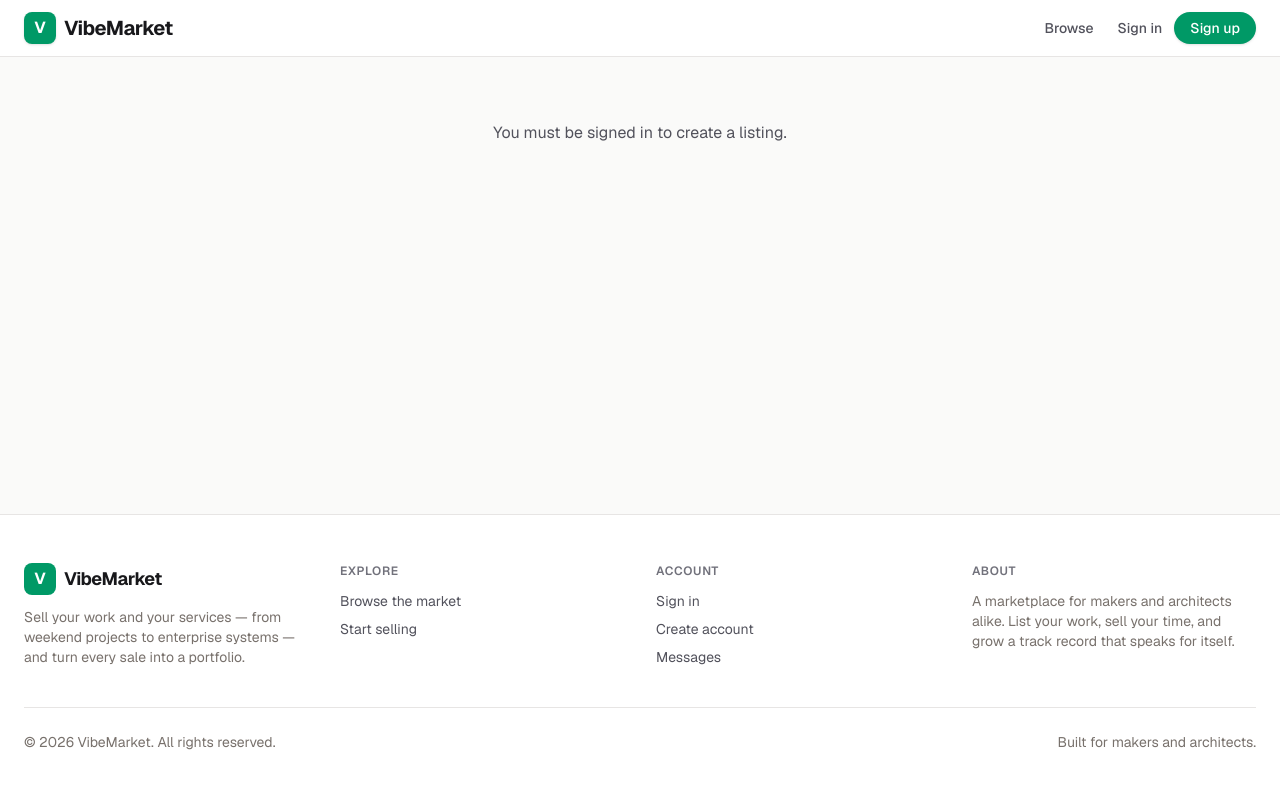
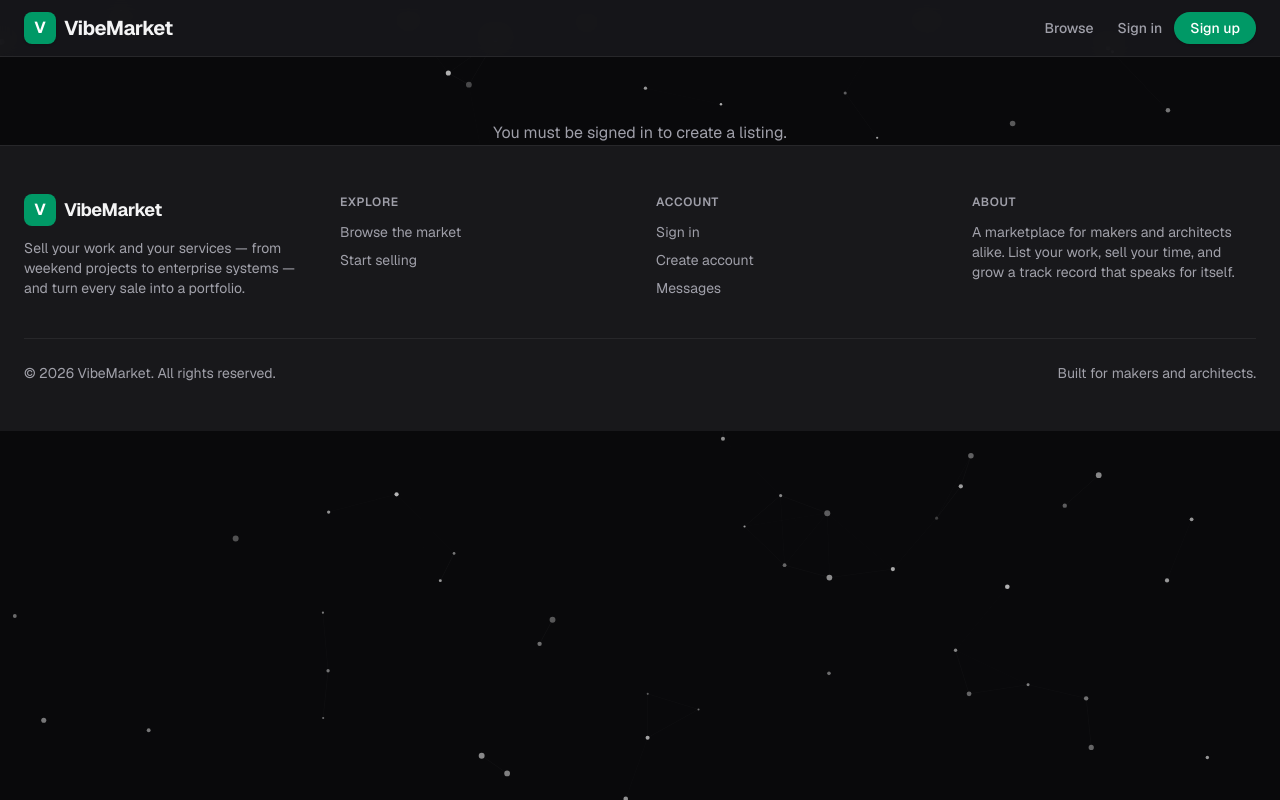
Before and after one commit to seed0001/marketplace, a Next.js app: page /listings/new in a window 1280 px wide. Built offline with nearby package versions, Linux system fonts and the light colour scheme; no server answers.

Commit message:
Dark theme with animated particle background

```diff
--- a/src/app/globals.css
+++ b/src/app/globals.css
@@ -3,17 +3,15 @@
 
 /*
  * VibeMarket design system
- * Committed light theme. The previous prefers-color-scheme:dark block flipped
- * text to light gray while backgrounds stayed white, which washed out the
- * navbar and other surfaces. We now ship a single, consistent light theme.
+ * Dark theme with light particles.
  */
 
 :root {
-  --background: #fafaf9;   /* warm off-white page background (zinc-50-ish) */
-  --surface: #ffffff;      /* cards, navbar, panels */
-  --foreground: #0c0a09;   /* near-black primary text */
-  --muted: #78716c;        /* secondary text */
-  --border: #e7e5e4;       /* hairline borders */
+  --background: #09090b;   /* zinc-950 page background */
+  --surface: #18181b;      /* zinc-900 cards, navbar, panels */
+  --foreground: #fafafa;   /* zinc-50 primary text */
+  --muted: #a1a1aa;        /* zinc-400 secondary text */
+  --border: #27272a;       /* zinc-800 hairline borders */
 }
 
 @theme inline {
--- a/src/app/layout.tsx
+++ b/src/app/layout.tsx
@@ -4,6 +4,7 @@ import "./globals.css";
 import { Providers } from "@/components/Providers";
 import { Navbar } from "@/components/Navbar";
 import { Footer } from "@/components/Footer";
+import { ParticleBackground } from "@/components/ParticleBackground";
 
 const geistSans = Geist({
   variable: "--font-geist-sans",
@@ -48,11 +49,14 @@ export default function RootLayout({
       lang="en"
       className={`${geistSans.variable} ${geistMono.variable} h-full antialiased`}
     >
-      <body className="min-h-full flex flex-col bg-zinc-50">
+      <body className="min-h-full flex flex-col bg-zinc-950">
+        <ParticleBackground />
         <Providers>
-          <Navbar />
-          <main className="flex-1">{children}</main>
-          <Footer />
+          <div className="relative z-10 flex flex-col min-h-full">
+            <Navbar />
+            <main className="flex-1">{children}</main>
+            <Footer />
+          </div>
         </Providers>
       </body>
     </html>
--- a/src/app/listings/new/page.tsx
+++ b/src/app/listings/new/page.tsx
@@ -16,7 +16,7 @@ export default function NewListing() {
   if (!session) {
     return (
       <div className="mx-auto max-w-lg mt-16 px-4 text-center">
-        <p className="text-zinc-600">You must be signed in to create a listing.</p>
+        <p className="text-zinc-400">You must be signed in to create a listing.</p>
       </div>
     );
   }
@@ -122,7 +122,7 @@ export default function NewListing() {
             type="checkbox"
             className="rounded border-zinc-300 text-emerald-600 focus:ring-emerald-500"
           />
-          <span className="text-sm text-zinc-600">18+ age-restricted content</span>
+          <span className="text-sm text-zinc-400">18+ age-restricted content</span>
         </label>
         <div>
           <label className="block text-sm font-medium mb-1">Photos</label>
--- a/src/app/messages/[id]/page.tsx
+++ b/src/app/messages/[id]/page.tsx
@@ -116,7 +116,7 @@ export default function ChatPage(props: { params: Promise<{ id: string }> }) {
   if (!session) {
     return (
       <div className="mx-auto max-w-lg mt-16 px-4 text-center">
-        <p className="text-zinc-600">Sign in to view messages.</p>
+        <p className="text-zinc-400">Sign in to view messages.</p>
       </div>
     );
   }
@@ -188,7 +188,7 @@ export default function ChatPage(props: { params: Promise<{ id: string }> }) {
         <div className="mt-8 rounded-xl border bg-white p-5">
           <h3 className="text-sm font-semibold mb-3">Leave feedback</h3>
           {myFeedback ? (
-            <div className="text-sm text-zinc-600">
+            <div className="text-sm text-zinc-400">
               <p>You rated {otherPerson?.name || "User"}: <span className="text-amber-500">{'★'.repeat(myFeedback.rating)}</span></p>
               {myFeedback.comment && <p className="mt-1 text-zinc-500">{myFeedback.comment}</p>}
               <p className="text-xs text-zinc-400 mt-2">Feedback can only be left once per listing.</p>
--- a/src/app/profile/page.tsx
+++ b/src/app/profile/page.tsx
@@ -35,7 +35,7 @@ export default function ProfilePage() {
   if (!session) {
     return (
       <div className="mx-auto max-w-lg mt-16 px-4 text-center">
-        <p className="text-zinc-600">Sign in to view your profile.</p>
+        <p className="text-zinc-400">Sign in to view your profile.</p>
       </div>
     );
   }
--- a/src/components/Footer.tsx
+++ b/src/components/Footer.tsx
@@ -8,7 +8,7 @@ export function Footer() {
       <div className="mx-auto max-w-7xl px-4 py-12 sm:px-6">
         <div className="grid gap-8 sm:grid-cols-2 lg:grid-cols-4">
           <div className="max-w-xs">
-            <Link href="/" className="flex items-center gap-2 text-zinc-900">
+            <Link href="/" className="flex items-center gap-2 text-zinc-100">
               <span className="flex h-8 w-8 items-center justify-center rounded-lg bg-emerald-600 text-base font-bold text-white">
                 V
               </span>
@@ -21,17 +21,17 @@ export function Footer() {
           </div>
 
           <div>
-            <h3 className="text-xs font-semibold uppercase tracking-wider text-zinc-500">
+            <h3 className="text-xs font-semibold uppercase tracking-wider text-zinc-400">
               Explore
             </h3>
             <ul className="mt-3 space-y-2 text-sm">
               <li>
-                <Link href="/listings" className="text-zinc-600 hover:text-emerald-600 transition-colors">
+                <Link href="/listings" className="text-zinc-400 hover:text-emerald-500 transition-colors">
                   Browse the market
                 </Link>
               </li>
               <li>
-                <Link href="/listings/new" className="text-zinc-600 hover:text-emerald-600 transition-colors">
+                <Link href="/listings/new" className="text-zinc-400 hover:text-emerald-500 transition-colors">
                   Start selling
                 </Link>
               </li>
@@ -39,22 +39,22 @@ export function Footer() {
           </div>
 
           <div>
-            <h3 className="text-xs font-semibold uppercase tracking-wider text-zinc-500">
+            <h3 className="text-xs font-semibold uppercase tracking-wider text-zinc-400">
               Account
             </h3>
             <ul className="mt-3 space-y-2 text-sm">
               <li>
-                <Link href="/auth/signin" className="text-zinc-600 hover:text-emerald-600 transition-colors">
+                <Link href="/auth/signin" className="text-zinc-400 hover:text-emerald-500 transition-colors">
                   Sign in
                 </Link>
               </li>
               <li>
-                <Link href="/auth/signup" className="text-zinc-600 hover:text-emerald-600 transition-colors">
+                <Link href="/auth/signup" className="text-zinc-400 hover:text-emerald-500 transition-colors">
                   Create account
                 </Link>
               </li>
               <li>
-                <Link href="/messages" className="text-zinc-600 hover:text-emerald-600 transition-colors">
+                <Link href="/messages" className="text-zinc-400 hover:text-emerald-500 transition-colors">
                   Messages
                 </Link>
               </li>
@@ -62,7 +62,7 @@ export function Footer() {
           </div>
 
           <div>
-            <h3 className="text-xs font-semibold uppercase tracking-wider text-zinc-500">
+            <h3 className="text-xs font-semibold uppercase tracking-wider text-zinc-400">
               About
             </h3>
             <p className="mt-3 text-sm text-muted">
--- a/src/components/ListingCard.tsx
+++ b/src/components/ListingCard.tsx
@@ -16,7 +16,7 @@ export function ListingCard({ listing }: { listing: Listing }) {
   return (
     <Link
       href={`/listings/${listing.id}`}
-      className="group block overflow-hidden rounded-3xl border bg-white shadow-sm transition-all hover:-translate-y-0.5 hover:shadow-xl"
+      className="group block overflow-hidden rounded-3xl border bg-surface shadow-sm transition-all hover:-translate-y-0.5 hover:shadow-xl"
     >
       <div className="aspect-[4/3] bg-zinc-100 overflow-hidden relative">
         {listing.images[0] ? (
@@ -33,7 +33,7 @@ export function ListingCard({ listing }: { listing: Listing }) {
           </div>
         )}
         {listing.category && (
-          <div className="absolute top-3 right-3 rounded-full bg-white/90 px-2.5 py-0.5 text-[11px] font-medium text-zinc-700 shadow">
+          <div className="absolute top-3 right-3 rounded-full bg-surface/90 px-2.5 py-0.5 text-[11px] font-medium text-zinc-300 shadow">
             {listing.category}
           </div>
         )}
--- a/src/components/Navbar.tsx
+++ b/src/components/Navbar.tsx
@@ -11,7 +11,7 @@ export function Navbar() {
   return (
     <nav className="sticky top-0 z-50 border-b border-border bg-surface/90 backdrop-blur">
       <div className="mx-auto max-w-7xl flex items-center justify-between px-4 py-3 sm:px-6">
-        <Link href="/" className="flex items-center gap-2 text-zinc-900">
+        <Link href="/" className="flex items-center gap-2 text-zinc-100">
           <span className="flex h-8 w-8 items-center justify-center rounded-lg bg-emerald-600 text-base font-bold text-white shadow-sm">
             V
           </span>
@@ -19,7 +19,7 @@ export function Navbar() {
         </Link>
 
         <div className="hidden sm:flex items-center gap-6">
-          <Link href="/listings" className="text-sm font-medium text-zinc-600 hover:text-emerald-600 transition-colors">
+          <Link href="/listings" className="text-sm font-medium text-zinc-400 hover:text-emerald-500 transition-colors">
             Browse
           </Link>
           {session ? (
@@ -30,7 +30,7 @@ export function Navbar() {
               >
                 + Sell
               </Link>
-              <Link href="/messages" className="text-sm font-medium text-zinc-600 hover:text-emerald-600 transition-colors">
+              <Link href="/messages" className="text-sm font-medium text-zinc-400 hover:text-emerald-500 transition-colors">
                 Messages
               </Link>
               <div className="relative">
@@ -38,7 +38,7 @@ export function Navbar() {
                   onClick={() => setMenuOpen(!menuOpen)}
                   className="flex items-center gap-2 text-sm font-medium"
                 >
-                  <div className="flex h-8 w-8 items-center justify-center rounded-full bg-emerald-100 text-sm font-semibold text-emerald-700">
+                  <div className="flex h-8 w-8 items-center justify-center rounded-full bg-emerald-800 text-sm font-semibold text-emerald-200">
                     {session.user?.name?.[0]?.toUpperCase() || "U"}
                   </div>
                 </button>
@@ -46,14 +46,14 @@ export function Navbar() {
                   <div className="absolute right-0 top-full mt-1 w-48 rounded-lg border border-border bg-surface py-1 shadow-lg">
                     <Link
                       href="/profile"
-                      className="block px-4 py-2 text-sm text-zinc-700 hover:bg-zinc-50"
+                      className="block px-4 py-2 text-sm text-zinc-300 hover:bg-zinc-800"
                       onClick={() => setMenuOpen(false)}
                     >
                       Profile
                     </Link>
                     <button
                       onClick={() => signOut()}
-                      className="block w-full px-4 py-2 text-left text-sm text-red-600 hover:bg-zinc-50"
+                      className="block w-full px-4 py-2 text-left text-sm text-red-400 hover:bg-zinc-800"
                     >
                       Sign out
                     </button>
@@ -63,7 +63,7 @@ export function Navbar() {
             </>
           ) : (
             <div className="flex items-center gap-3">
-              <Link href="/auth/signin" className="text-sm font-medium text-zinc-600 hover:text-emerald-600 transition-colors">
+              <Link href="/auth/signin" className="text-sm font-medium text-zinc-400 hover:text-emerald-500 transition-colors">
                 Sign in
               </Link>
               <Link
@@ -77,7 +77,7 @@ export function Navbar() {
         </div>
 
         <button
-          className="sm:hidden p-2 text-zinc-700"
+          className="sm:hidden p-2 text-zinc-400"
           onClick={() => setMenuOpen(!menuOpen)}
         >
           <svg className="h-6 w-6" fill="none" viewBox="0 0 24 24" stroke="currentColor">
@@ -88,30 +88,30 @@ export function Navbar() {
 
       {menuOpen && (
         <div className="border-t border-border sm:hidden px-4 py-3 space-y-2 bg-surface">
-          <Link href="/listings" className="block py-1 text-sm text-zinc-700" onClick={() => setMenuOpen(false)}>
+          <Link href="/listings" className="block py-1 text-sm text-zinc-300" onClick={() => setMenuOpen(false)}>
             Browse
           </Link>
           {session ? (
             <>
-              <Link href="/listings/new" className="block py-1 text-sm text-zinc-700" onClick={() => setMenuOpen(false)}>
+              <Link href="/listings/new" className="block py-1 text-sm text-zinc-300" onClick={() => setMenuOpen(false)}>
                 + Sell
               </Link>
-              <Link href="/messages" className="block py-1 text-sm text-zinc-700" onClick={() => setMenuOpen(false)}>
+              <Link href="/messages" className="block py-1 text-sm text-zinc-300" onClick={() => setMenuOpen(false)}>
                 Messages
               </Link>
-              <Link href="/profile" className="block py-1 text-sm text-zinc-700" onClick={() => setMenuOpen(false)}>
+              <Link href="/profile" className="block py-1 text-sm text-zinc-300" onClick={() => setMenuOpen(false)}>
                 Profile
               </Link>
-              <button onClick={() => signOut()} className="block py-1 text-sm text-red-600">
+              <button onClick={() => signOut()} className="block py-1 text-sm text-red-400">
                 Sign out
               </button>
             </>
           ) : (
             <>
-              <Link href="/auth/signin" className="block py-1 text-sm text-zinc-700" onClick={() => setMenuOpen(false)}>
+              <Link href="/auth/signin" className="block py-1 text-sm text-zinc-300" onClick={() => setMenuOpen(false)}>
                 Sign in
               </Link>
-              <Link href="/auth/signup" className="block py-1 text-sm text-zinc-700" onClick={() => setMenuOpen(false)}>
+              <Link href="/auth/signup" className="block py-1 text-sm text-zinc-300" onClick={() => setMenuOpen(false)}>
                 Sign up
               </Link>
             </>
--- /dev/null
+++ b/src/components/ParticleBackground.tsx
@@ -0,0 +1,121 @@
+"use client";
+
+import { useEffect, useRef } from "react";
+
+type Particle = {
+  x: number;
+  y: number;
+  vx: number;
+  vy: number;
+  r: number;
+  alpha: number;
+};
+
+export function ParticleBackground() {
+  const canvasRef = useRef<HTMLCanvasElement>(null);
+  const mouseRef = useRef({ x: -9999, y: -9999 });
+
+  useEffect(() => {
+    const canvas = canvasRef.current;
+    if (!canvas) return;
+
+    const ctx = canvas.getContext("2d");
+    if (!ctx) return;
+
+    let particles: Particle[] = [];
+    let animId: number;
+
+    function resize() {
+      canvas!.width = window.innerWidth;
+      canvas!.height = window.innerHeight;
+    }
+
+    function createParticles() {
+      const count = Math.min(80, Math.floor((window.innerWidth * window.innerHeight) / 12000));
+      particles = Array.from({ length: count }, () => ({
+        x: Math.random() * canvas!.width,
+        y: Math.random() * canvas!.height,
+        vx: (Math.random() - 0.5) * 0.4,
+        vy: (Math.random() - 0.5) * 0.4,
+        r: Math.random() * 2 + 1,
+        alpha: Math.random() * 0.5 + 0.2,
+      }));
+    }
+
+    function draw() {
+      ctx!.clearRect(0, 0, canvas!.width, canvas!.height);
+
+      for (let i = 0; i < particles.length; i++) {
+        const p = particles[i];
+
+        p.x += p.vx;
+        p.y += p.vy;
+
+        if (p.x < 0 || p.x > canvas!.width) p.vx *= -1;
+        if (p.y < 0 || p.y > canvas!.height) p.vy *= -1;
+
+        const dx = p.x - mouseRef.current.x;
+        const dy = p.y - mouseRef.current.y;
+        const dist = Math.sqrt(dx * dx + dy * dy);
+        if (dist < 120) {
+          const force = (120 - dist) / 120;
+          p.x += (dx / dist) * force * 1.5;
+          p.y += (dy / dist) * force * 1.5;
+        }
+
+        ctx!.beginPath();
+        ctx!.arc(p.x, p.y, p.r, 0, Math.PI * 2);
+        ctx!.fillStyle = `rgba(255, 255, 255, ${p.alpha})`;
+        ctx!.fill();
+
+        for (let j = i + 1; j < particles.length; j++) {
+          const p2 = particles[j];
+          const lx = p.x - p2.x;
+          const ly = p.y - p2.y;
+          const ld = Math.sqrt(lx * lx + ly * ly);
+          if (ld < 120) {
+            ctx!.beginPath();
+            ctx!.moveTo(p.x, p.y);
+            ctx!.lineTo(p2.x, p2.y);
+            ctx!.strokeStyle = `rgba(255, 255, 255, ${0.08 * (1 - ld / 120)})`;
+            ctx!.lineWidth = 0.5;
+            ctx!.stroke();
+          }
+        }
+      }
+
+      animId = requestAnimationFrame(draw);
+    }
+
+    function onMouse(e: MouseEvent) {
+      mouseRef.current = { x: e.clientX, y: e.clientY };
+    }
+
+    function onLeave() {
+      mouseRef.current = { x: -9999, y: -9999 };
+    }
+
+    resize();
+    createParticles();
+    draw();
+
+    window.addEventListener("resize", () => { resize(); createParticles(); });
+    window.addEventListener("mousemove", onMouse);
+    document.addEventListener("mouseleave", onLeave);
+
+    return () => {
+      cancelAnimationFrame(animId);
+      window.removeEventListener("resize", resize);
+      window.removeEventListener("mousemove", onMouse);
+      document.removeEventListener("mouseleave", onLeave);
+    };
+  }, []);
+
+  return (
+    <canvas
+      ref={canvasRef}
+      className="fixed inset-0 pointer-events-none"
+      style={{ zIndex: 0 }}
+    />
+  );
+}
```
